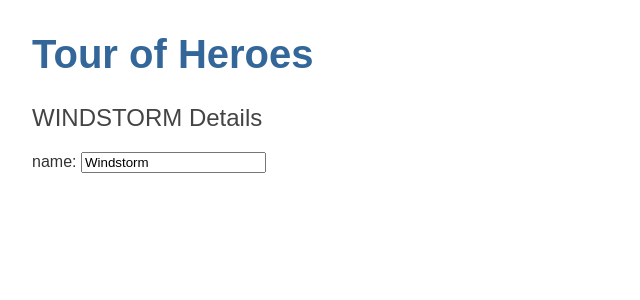
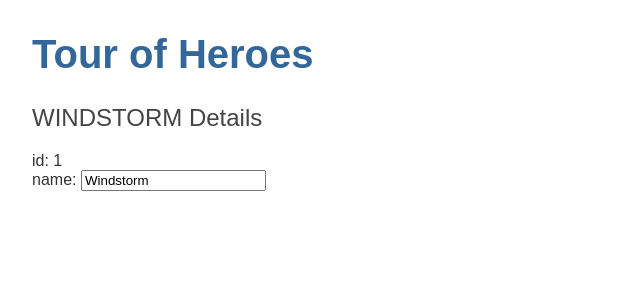
Before and after one commit to emilyloggins/tour-of-heroes, an Angular app: page / in a window 1280 px wide. Shown: the top 300 px of the page, without its empty margins (0-640 px from the left). Built offline with nearby package versions, Linux system fonts and the light colour scheme.

Commit message:
hero editor

```diff
--- a/src/app/heroes/heroes.component.html
+++ b/src/app/heroes/heroes.component.html
@@ -1,8 +1,7 @@
-<!-- [(ngModel)] is Angular's two-way data binding syntax. -->
 <h2>{{hero.name | uppercase}} Details</h2>
-
+<div><span>id: </span>{{hero.id}}</div>
 <div>
-    <label>name:
-      <input [(ngModel)]="hero.name" placeholder="name"/>
-    </label>
-  </div>
+  <label>name:
+    <input [(ngModel)]="hero.name" placeholder="name"/>
+  </label>
+</div>
```
